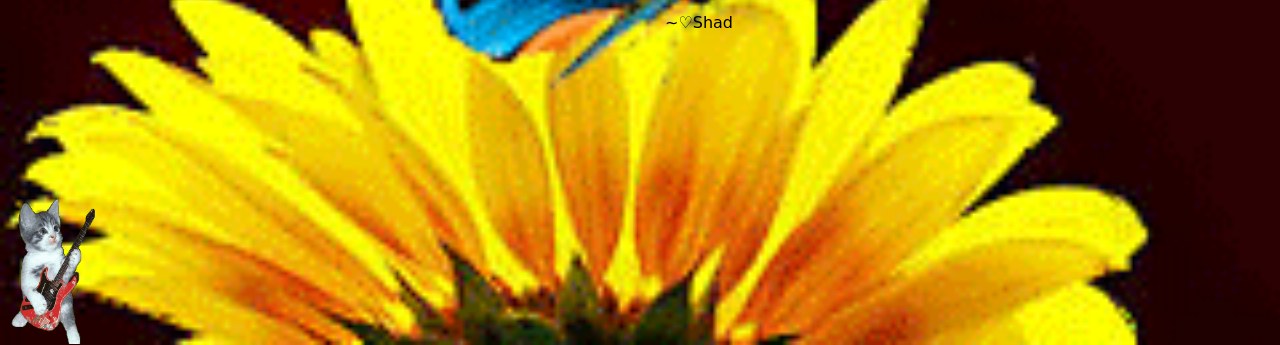
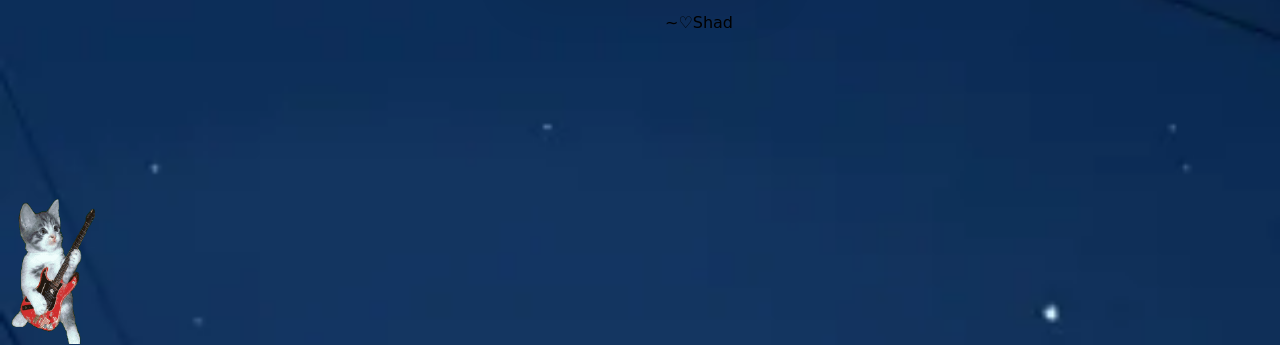
Before and after one commit to mohddilshad76/Special-For-You, a plain HTML site: page index.html in a window 1280 px wide. Shown: the part 455-800 px from the top of the page. Drawn offline with Linux system fonts and the light colour scheme.

Commit message:
Update style.css

```diff
--- a/style.css
+++ b/style.css
@@ -1,6 +1,6 @@
 body {
     height: 96vh;
-    background-image: url('bg2.gif');
+    background-image: url('bg5.webp');
     background-repeat: no-repeat;
     background-size: cover;
 }
```
